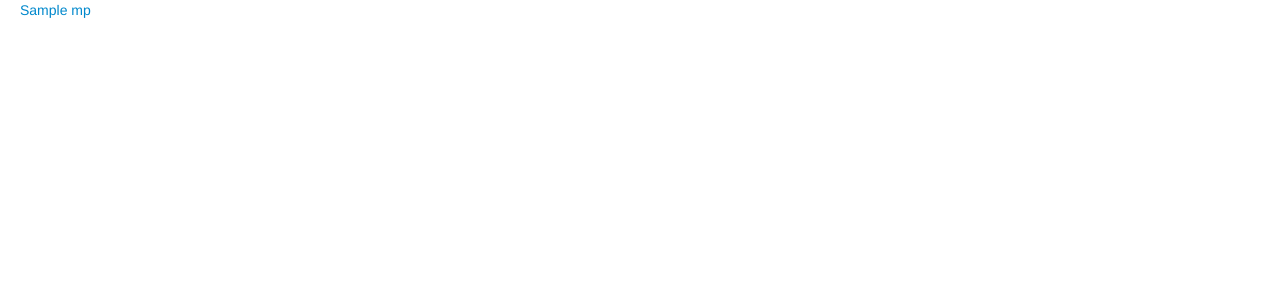
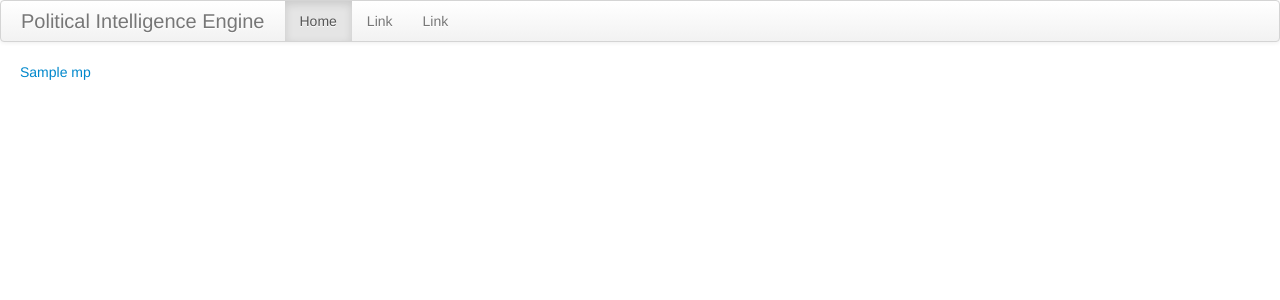
Before and after one commit to jagatfx/pie, a Django app: page / in a window 1280 px wide. Before the commit the part shown is almost empty. Shown: the top 300 px of the page. Run offline with Django 3.2, Linux system fonts and the light colour scheme; tables that the repository leaves empty hold one stand-in row (values such as "Sample post"); style sheets or scripts are compiled from the project's sources; some libraries are stand-ins or nearby versions.

Commit message:
added navbar

```diff
--- a/templates/base.html
+++ b/templates/base.html
@@ -1,7 +1,7 @@
 <!DOCTYPE HTML>
 <html lang="en">
     <head>
-        <title>PIE{% block title %}{% endblock %}</title>
+        <title>PIE | {% block title %}{% endblock %}</title>
         <meta name="viewport" content="width=device-width, initial-scale=1.0">
         {% load staticfiles %}
         <link rel="stylesheet" type="text/css" href="{% static "css/style.css" %}">
@@ -12,9 +12,19 @@
         {% block head %}{% endblock %}
     </head>
     <body>
+        <div class="navbar" data-spy="affix" data-offset-top="1">
+            <div class="navbar-inner">
+                <a class="brand" href="/">Political Intelligence Engine</a>
+                <ul class="nav">
+                    <li class="active"><a href="/">Home</a></li>
+                    <li><a href="#">Link</a></li>
+                    <li><a href="#">Link</a></li>
+                </ul>
+            </div>
+        </div>
         <div id="content" class="container-fluid">
-                {% block content %}
-                {% endblock %}
+            {% block content %}
+            {% endblock %}
         </div>
         {% block endbody %}{% endblock %}
     </body>
--- a/website/static/css/style.scss
+++ b/website/static/css/style.scss
@@ -24,3 +24,8 @@
 .box {
     border: solid black 1px;
 }
+
+.navbar {
+    /* affix width fix */
+    width: 100%;
+}
```
